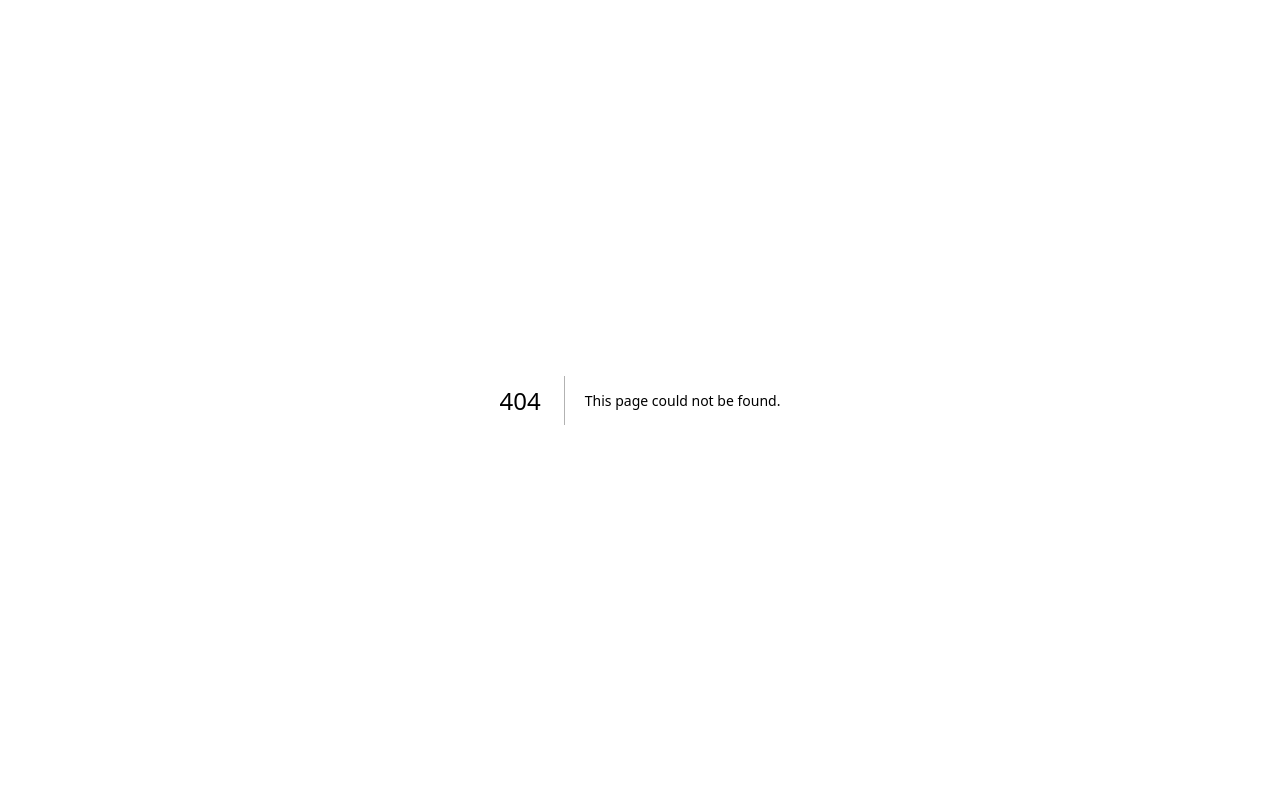
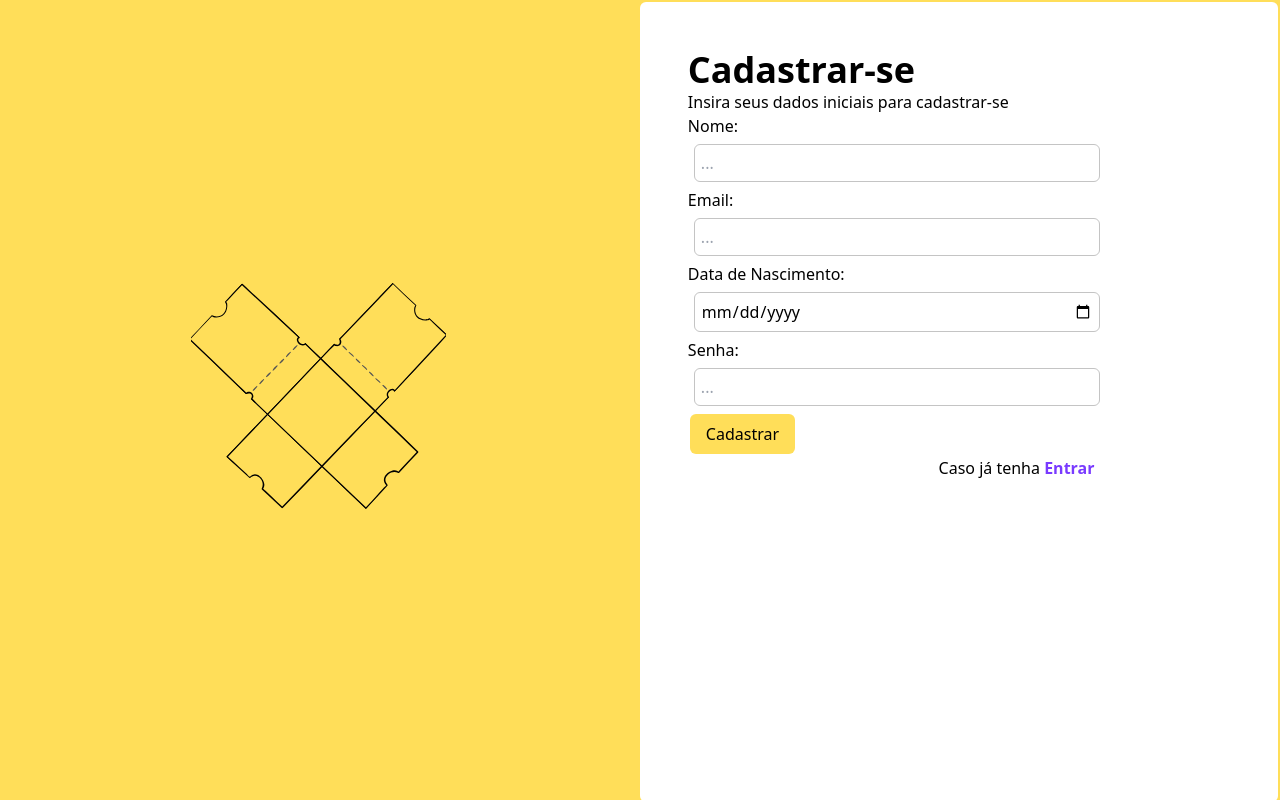
Before and after one commit to pedro256/rifaz-frontend, a Next.js app: page /register in a window 1280 px wide. Before the commit this address had no page. Built offline with nearby package versions, Linux system fonts and the light colour scheme.

Commit message:
feat: regist page

```diff
--- /dev/null
+++ b/src/models/IUserModel.ts
@@ -0,0 +1,8 @@
+
+export interface IUserModel{
+    id:number
+    name:string
+    email:string
+    birtDate:Date
+
+}
--- /dev/null
+++ b/src/pages/register/index.tsx
@@ -0,0 +1,69 @@
+import style from './style.module.css'
+import { Button } from "@/components/button";
+import { Input } from "@/components/input";
+import { useState } from "react";
+import { IUserModel } from '@/models/IUserModel';
+
+export default function Register() {
+
+    const [name, setName] = useState<string>("");
+    const [email, setEmail] = useState<string>("");
+    const [birthDate,setBirthDate] = useState<Date>();
+    const [password, setPassword] = useState("");
+
+    return (
+        <div className={style.bg}>
+            <div className='block md:flex'>
+                <div className='w-full md:w-1/2 flex justify-center'>
+                    <img src="favico.svg" alt="logo" className='w-2/5' />
+                </div>
+                <div className={style.card}>
+
+                    <h1 className="text-xl font-bold sm:text-4xl">
+                        Cadastrar-se
+                    </h1>
+                    <p>Insira seus dados iniciais para cadastrar-se</p>
+
+                    <div>
+                        <label htmlFor="name">Nome: </label>
+                        <div className="w-3/4">
+                            <Input name='name' type="text" value={name} setValue={setName}></Input>
+                        </div>
+                    </div>
+                    <div>
+                        <label htmlFor="email">Email: </label>
+                        <div className="w-3/4">
+                            <Input name='email' type="email" value={email} setValue={setEmail}></Input>
+                        </div>
+                    </div>
+                    <div>
+                        <label htmlFor="dataNascimento">Data de Nascimento: </label>
+                        <div className="w-3/4">
+                            <Input name='dataNascimento' type="date" value={birthDate} setValue={setBirthDate}></Input>
+                        </div>
+                    </div>
+
+                    <div>
+                        <label htmlFor="pass">Senha: </label>
+                        <div className="w-3/4">
+                            <Input name='pass' type="password" value={password} setValue={setPassword}></Input>
+                        </div>
+                    </div>
+
+                    <Button value="Cadastrar" type="primary" />
+
+                    <div className='grid justify-items-end w-3/4'>
+                        <div>
+                            <p> Caso já tenha
+                                <a className="text-link-esp" href="login"> Entrar</a>
+                            </p>
+
+                        </div>
+                    </div>
+
+
+                </div>
+            </div>
+        </div>
+    )
+}
--- /dev/null
+++ b/src/pages/register/style.module.css
@@ -0,0 +1,6 @@
+.bg{
+    @apply h-screen bg-primary;
+}
+.card{
+    @apply md:h-screen bg-white m-0.5 rounded-md p-5 md:p-12 w-full md:w-1/2 ;
+}
```
